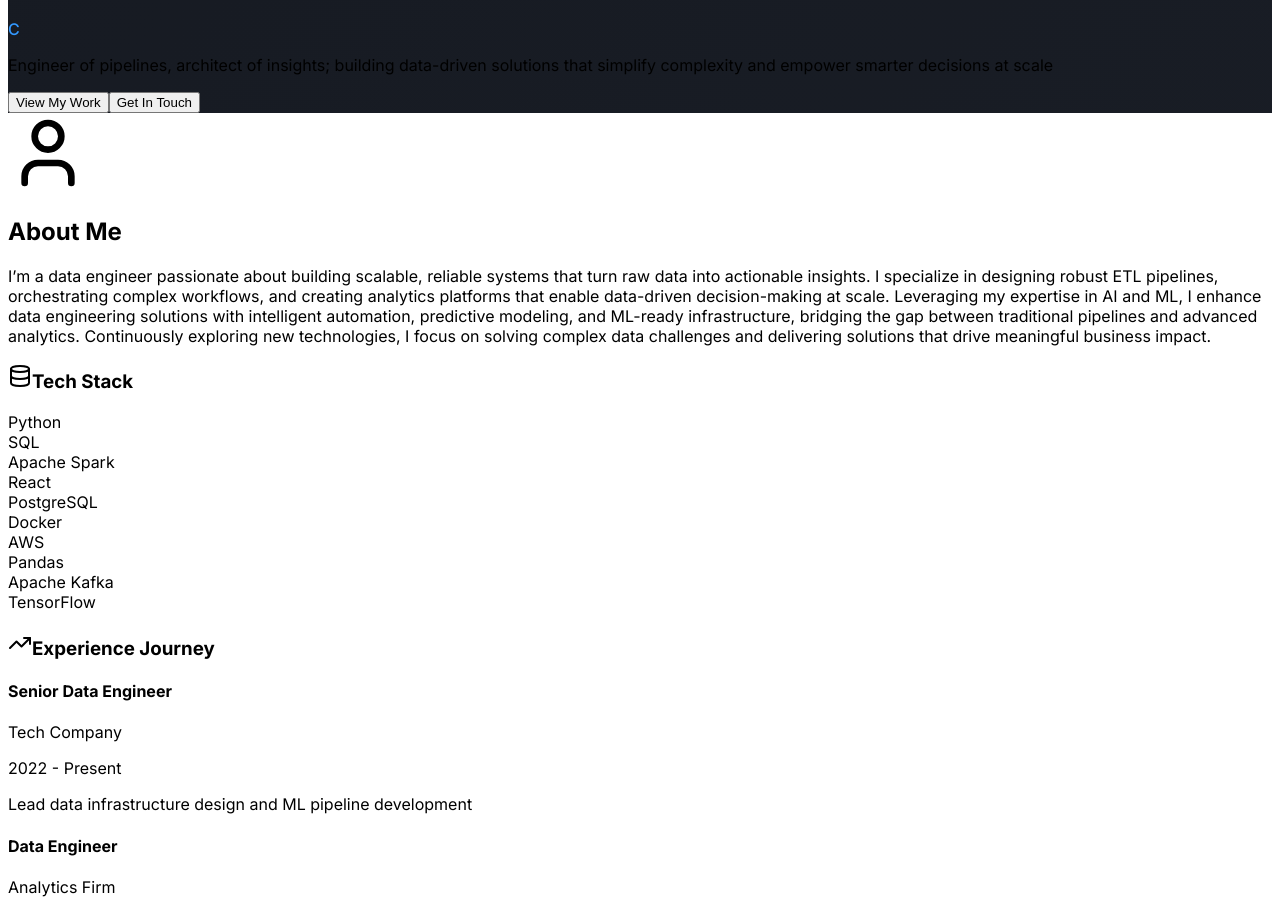
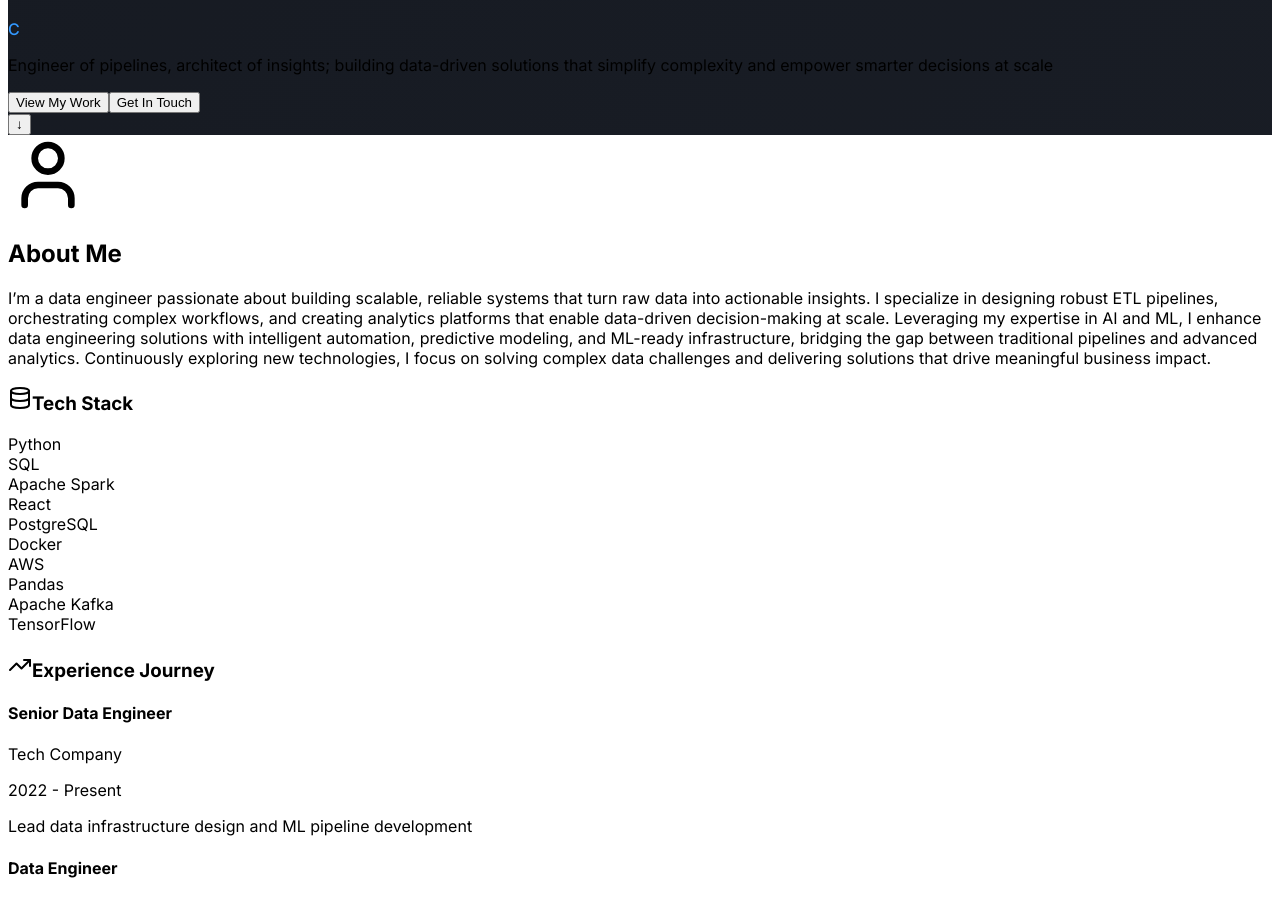
Before and after one commit to mrohitth/my-website, a React (Vite) app in the folder client/: page / in a window 1280 px wide. Shown: the part 4491-5392 px from the top of the page. Built offline with nearby package versions, Linux system fonts and the light colour scheme; a web font is replaced by a local one.

Commit message:
added arrow landing page

```diff
--- a/client/src/pages/portfolio.tsx
+++ b/client/src/pages/portfolio.tsx
@@ -20,6 +20,7 @@ export default function Portfolio() {
   const [currentRoleIndex, setCurrentRoleIndex] = useState(0);
   const [displayedText, setDisplayedText] = useState("");
   const [isDeleting, setIsDeleting] = useState(false);
+  const [currentSection, setCurrentSection] = useState("home");
 
 
   // Typing animation for roles
@@ -89,6 +90,25 @@ export default function Portfolio() {
     const timer = setTimeout(() => setShowIntro(false), 600);
     return () => clearTimeout(timer);
   }, []);
+
+ // to check for down arrow
+ useEffect(() => {
+  const handleArrow = () => {
+    const heroSection = document.getElementById("hero");
+    if (!heroSection) return;
+
+    const rect = heroSection.getBoundingClientRect();
+    const threshold = window.innerHeight * 0.15;
+
+    // tolerance so tiny scrolls don’t instantly hide it
+    const inRange = rect.top >= -150 && rect.top <= threshold;
+    setCurrentSection(inRange ? "hero-top" : "other");
+  };
+
+  window.addEventListener("scroll", handleArrow);
+  handleArrow();
+  return () => window.removeEventListener("scroll", handleArrow);
+}, []);
 
 
 
@@ -521,6 +541,14 @@ export default function Portfolio() {
                 </Button>
               </div>
             </div>
+            {currentSection === "hero-top" && (
+            <Button
+              onClick={() => scrollToSection("about")}
+              className="fixed bottom-8 left-1/2 -translate-x-1/2 bg-blue-500 text-white rounded-full p-3 shadow-lg hover:bg-blue-600 transition-all"
+            >
+              ↓
+            </Button>
+            )}
           </div>
         </section>
 
```
Also changed, not shown: 3 other files (tests, documents, lock files or other folders).
